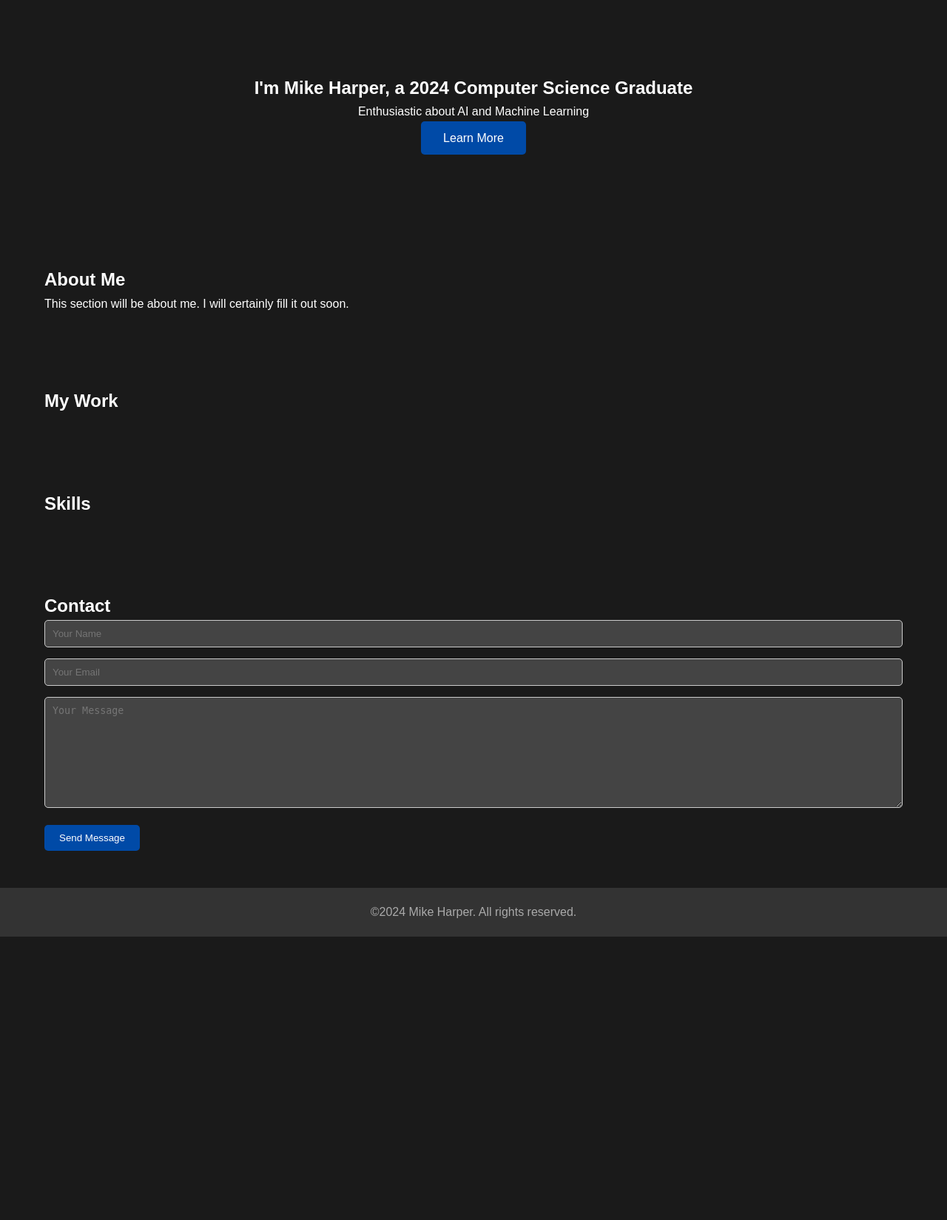
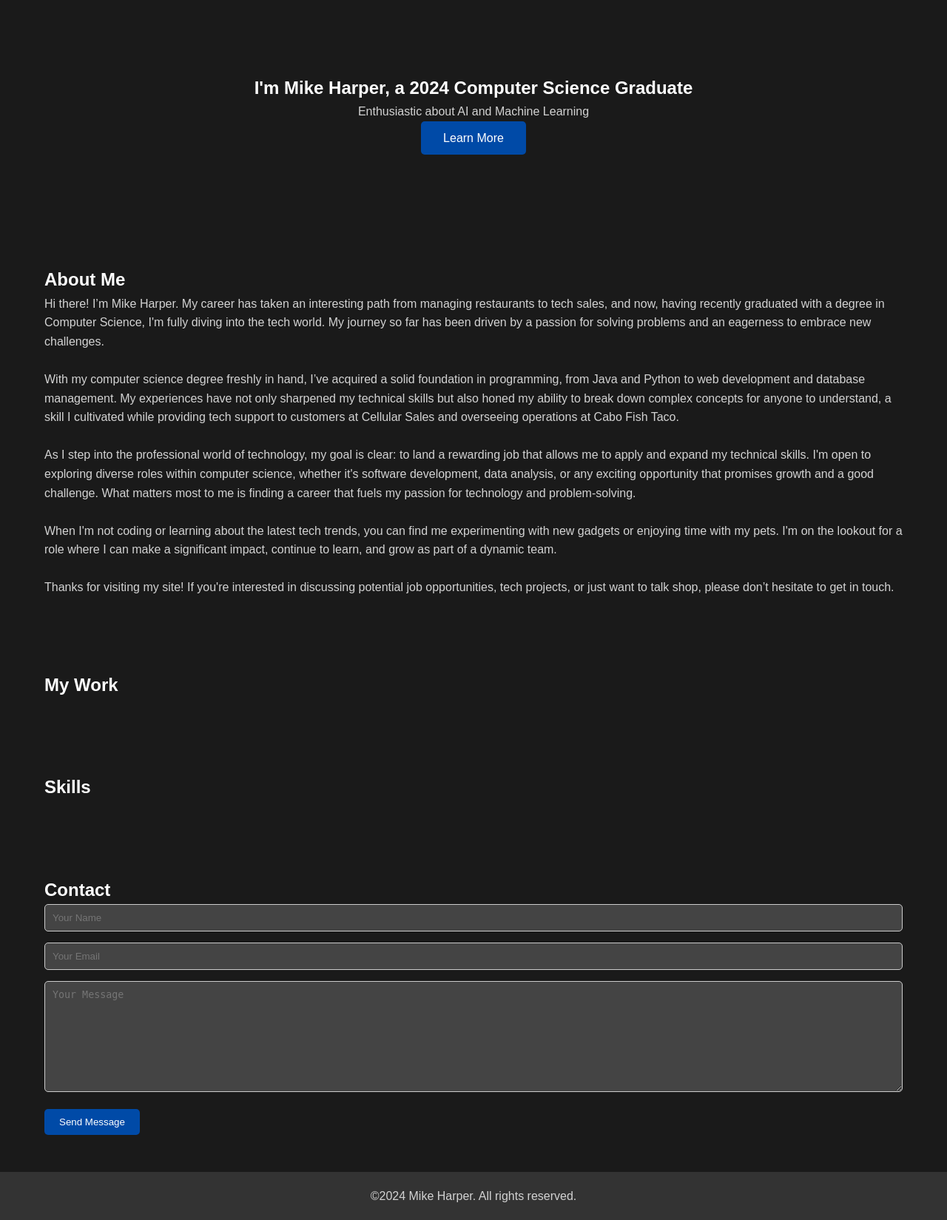
Before and after one commit to MHarper3/portfolioSite, a Flask app: template app/templates/index.html in a window 1280 px wide. Shown: the part 66-1715 px from the top of the page at 74% size. Before the commit the page ends 1332 px from the top, so only its background shows below. Run offline with Flask 3, Linux system fonts and the light colour scheme; the template is opened without the code that fills it, so the values that code supplies are empty.

Commit message:
Filled in About Me section

```diff
--- a/app/static/css/styles.css
+++ b/app/static/css/styles.css
@@ -73,6 +73,10 @@ section {
     max-width: 1200px;
 }
 
+p {
+    color: #d3d3d3;
+}
+
 #contact input, #contact textarea {
     width: 100%;
     padding: 10px;
--- a/app/templates/index.html
+++ b/app/templates/index.html
@@ -27,8 +27,40 @@
 
     <section id="about" class="section-container">
         <h2>About Me</h2>
-        <!-- Add description here TODO -->
-        <p>This section will be about me.  I will certainly fill it out soon.</p>
+        <p>
+            Hi there! I’m Mike Harper. My career has taken an interesting path from managing restaurants to tech sales,
+            and now, having recently graduated with a degree in Computer Science, I'm fully diving into the tech world.
+            My journey so far has been driven by a passion for solving problems and an eagerness to embrace new
+            challenges.
+        </p><br>
+
+        <p>
+            With my computer science degree freshly in hand, I’ve acquired a solid foundation in programming, from Java
+            and Python to web development and database management. My experiences have not only sharpened my technical
+            skills but also honed my ability to break down complex concepts for anyone to understand, a skill I
+            cultivated while providing tech support to customers at Cellular Sales and overseeing operations at
+            Cabo Fish Taco.
+        </p><br>
+
+        <p>
+           As I step into the professional world of technology, my goal is clear: to land a rewarding job that allows
+            me to apply and expand my technical skills. I'm open to exploring diverse roles within computer science,
+            whether it's software development, data analysis, or any exciting opportunity that promises growth and a
+            good challenge. What matters most to me is finding a career that fuels my passion for technology and
+            problem-solving.
+        </p><br>
+
+        <p>
+           When I'm not coding or learning about the latest tech trends, you can find me experimenting with new gadgets
+            or enjoying time with my pets. I'm on the lookout for a role where I can make a significant impact,
+            continue to learn, and grow as part of a dynamic team.
+        </p><br>
+
+        <p>
+            Thanks for visiting my site! If you're interested in discussing potential job opportunities, tech projects,
+            or just want to talk shop, please don’t hesitate to get in touch.
+        </p>
+
     </section>
 
     <section id="portfolio" class="section-container">
```
